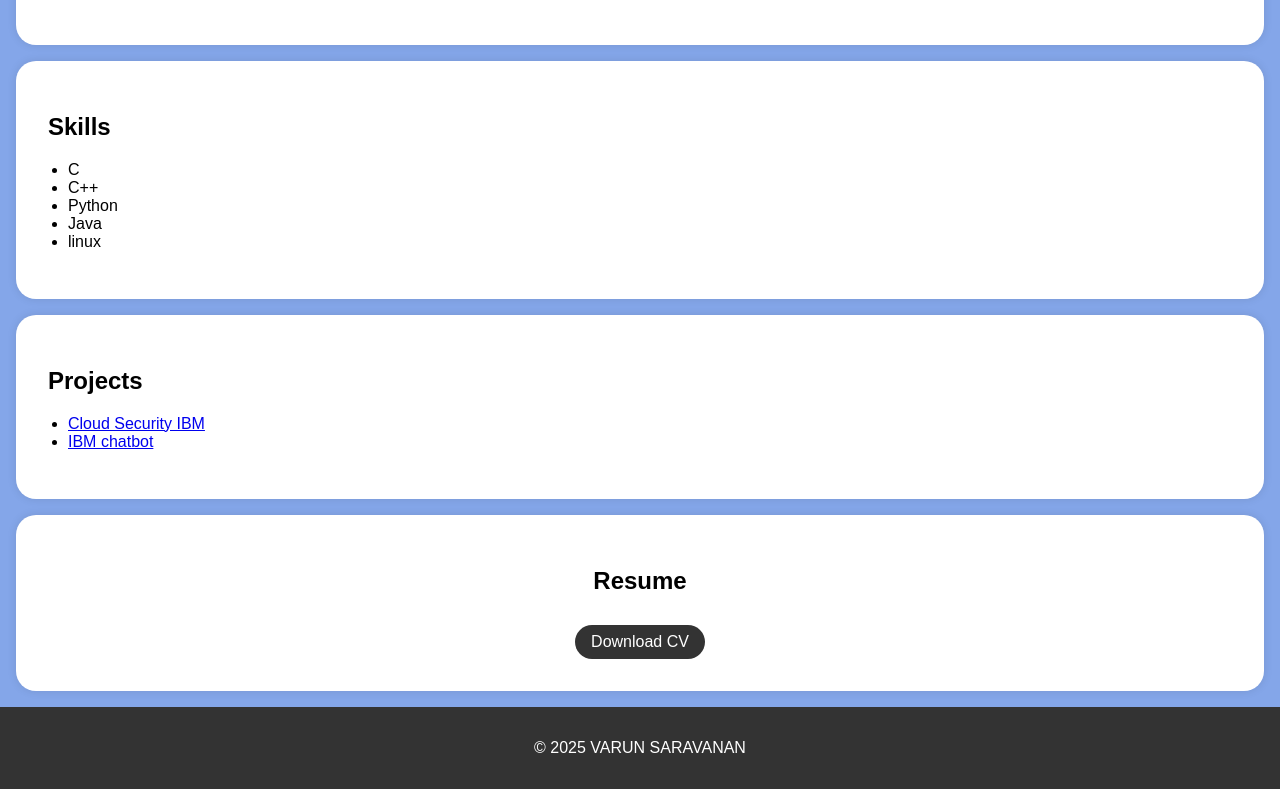
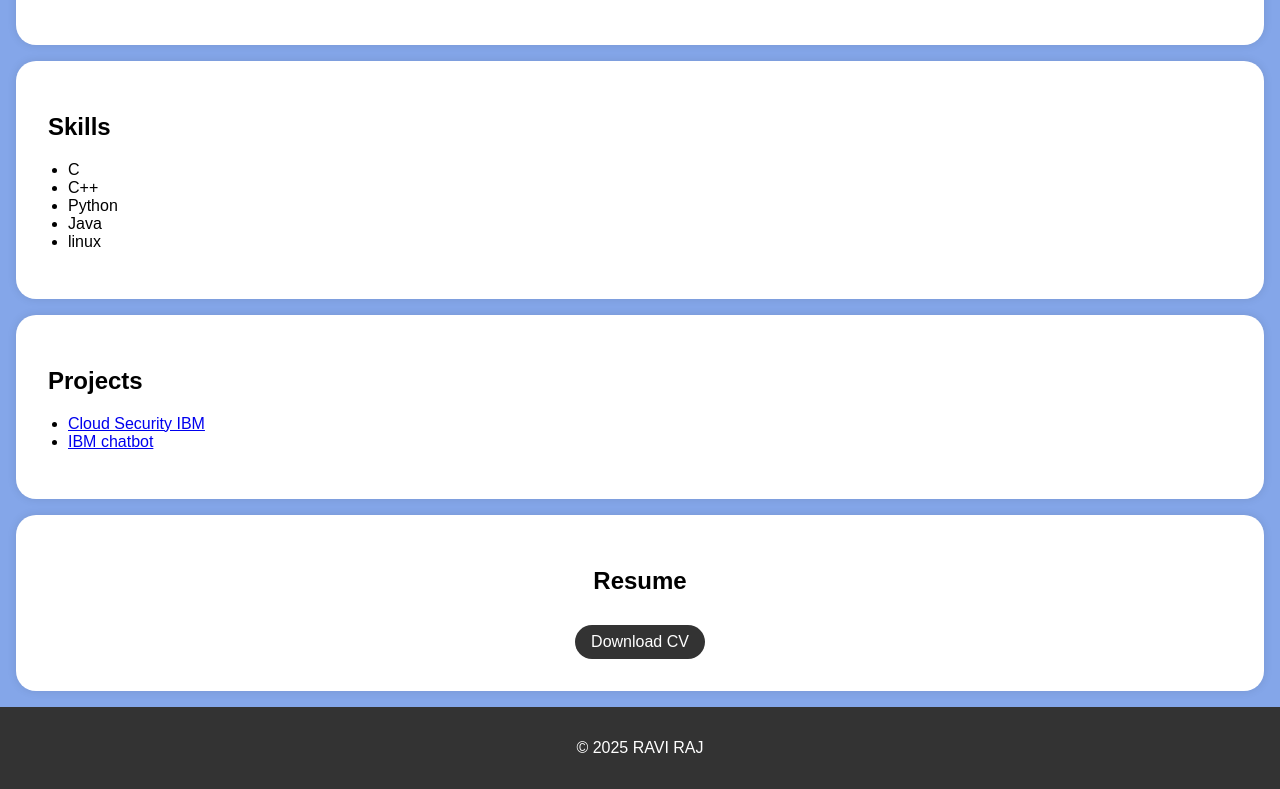
Before and after one commit to RaviRaj444/portfolio, a plain HTML site: page index.html in a window 1280 px wide. Shown: the part 585-1374 px from the top of the page. Drawn offline with Linux system fonts and the light colour scheme.

Commit message:
Update index.html

```diff
--- a/index.html
+++ b/index.html
@@ -166,7 +166,7 @@
     </section>
 
     <footer>
-        <p>&copy; 2025 VARUN SARAVANAN</p>
+        <p>&copy; 2025 RAVI RAJ</p>
     </footer>
 
     <script>
```
